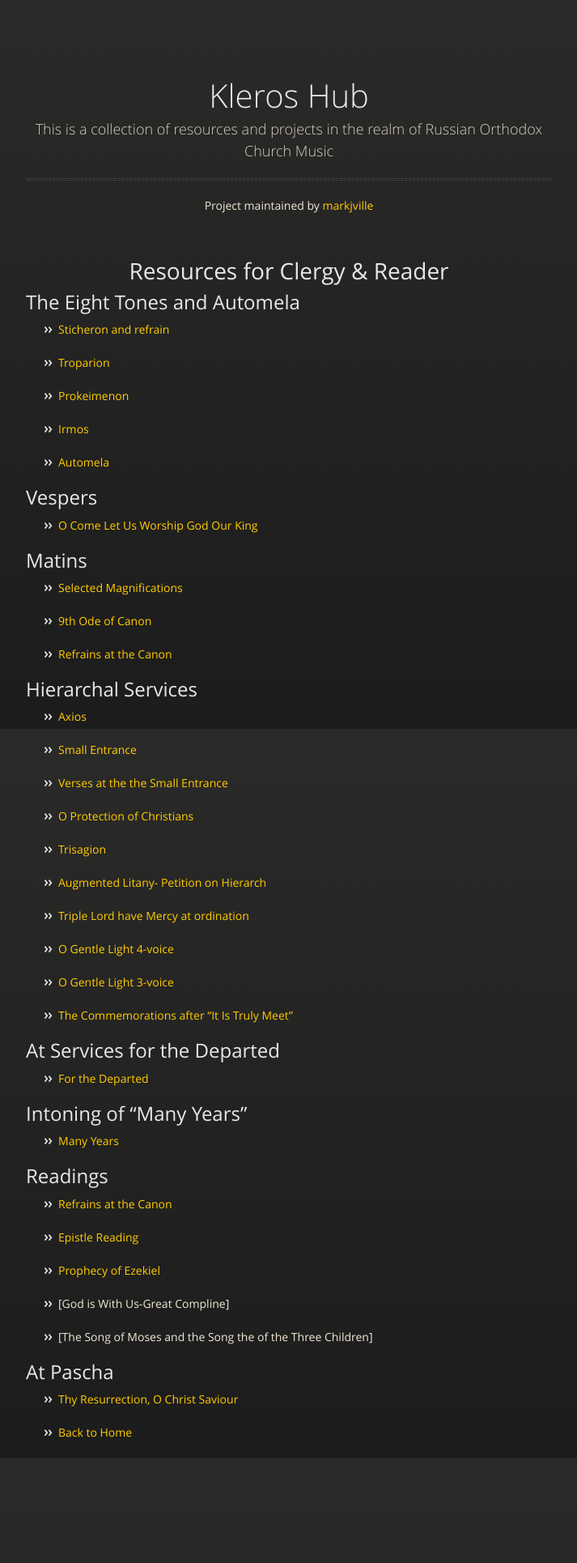
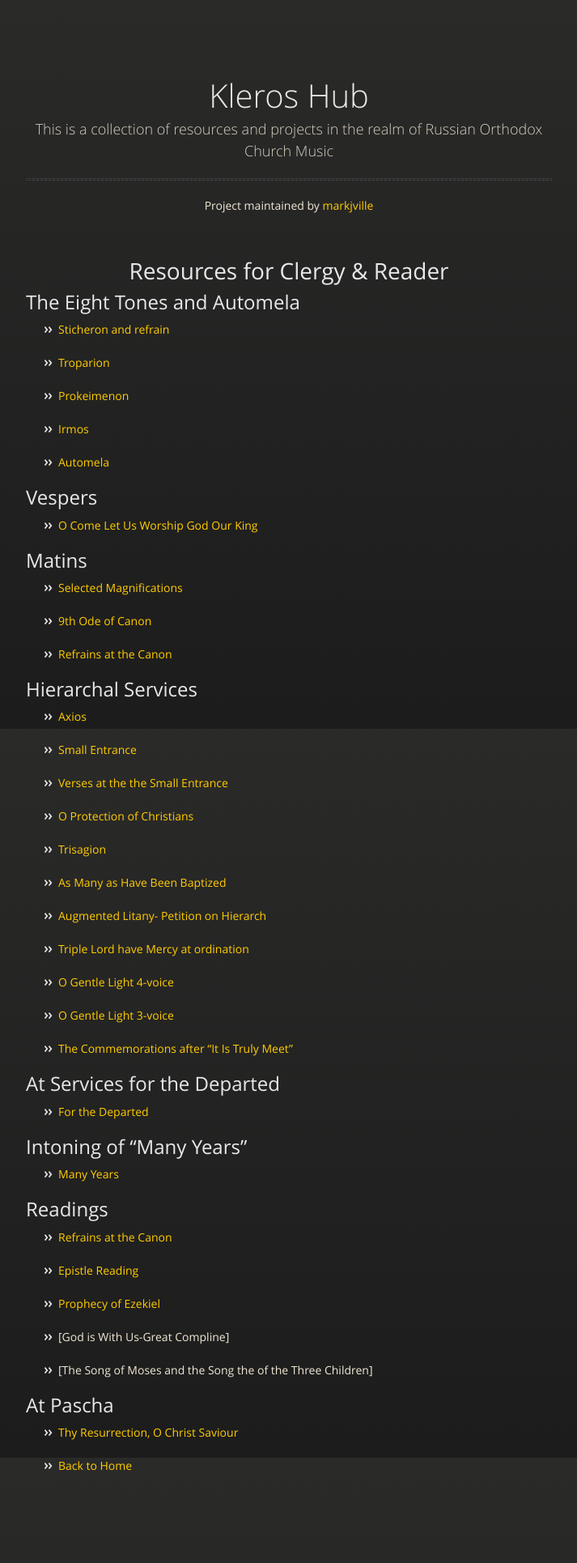
Before and after one commit to markjville/markjville.github.io, a Jekyll site: the page built from clergy-resources.md, in a window 1280 px wide. Shown: the whole page at 81% size, without its empty margins (283-996 px from the left). Built offline with Jekyll 4.4.1, drawn with Linux system fonts in a browser that asks for light colours; our own code applies the rules of GitHub Pages for plain Markdown files; before the commit the page ends 1889 px from its top, so only the background shows below that.

Commit message:
Update clergy-resources.md

```diff
--- a/clergy-resources.md
+++ b/clergy-resources.md
@@ -34,6 +34,8 @@
 
 - [Trisagion](https://markjville.github.io/docs/Trisagion-Hierarchal-Male-choir.pdf)
 
+- [As Many as Have Been Baptized](docs/as-many-as-have-been-baptized-TTBB)
+
 - [Augmented Litany- Petition on Hierarch](https://markjville.github.io/docs/AugmentedLitany-KievanNo3-MaleChoir.pdf)
 
 - [Triple Lord have Mercy at ordination](https://markjville.github.io/docs/AugmentedLItany-ANV-OldChants.pdf)
```
